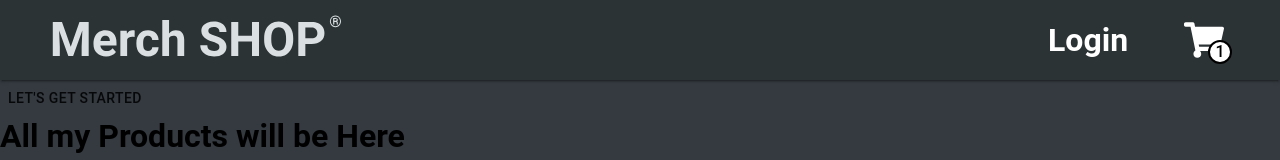
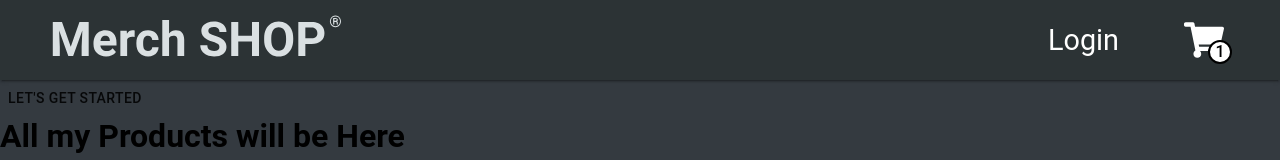
Before and after one commit to AryanshMahato/merch-shop-client, a React (Create React App) app: page / in a window 1280 px wide. Shown: the top 160 px of the page. Built offline with nearby package versions, Linux system fonts and the light colour scheme.

Commit message:
Logo Fixed

```diff
--- a/src/Components/NavItems/Login/LoginNav.styles.ts
+++ b/src/Components/NavItems/Login/LoginNav.styles.ts
@@ -7,8 +7,7 @@ const styles = makeStyles(() => ({
     alignItems: "center"
   },
   login: {
-    fontSize: "2rem",
-    fontWeight: "bold",
+    fontSize: "1.8rem",
     cursor: "pointer",
     height: "100%",
     display: "flex",
```
